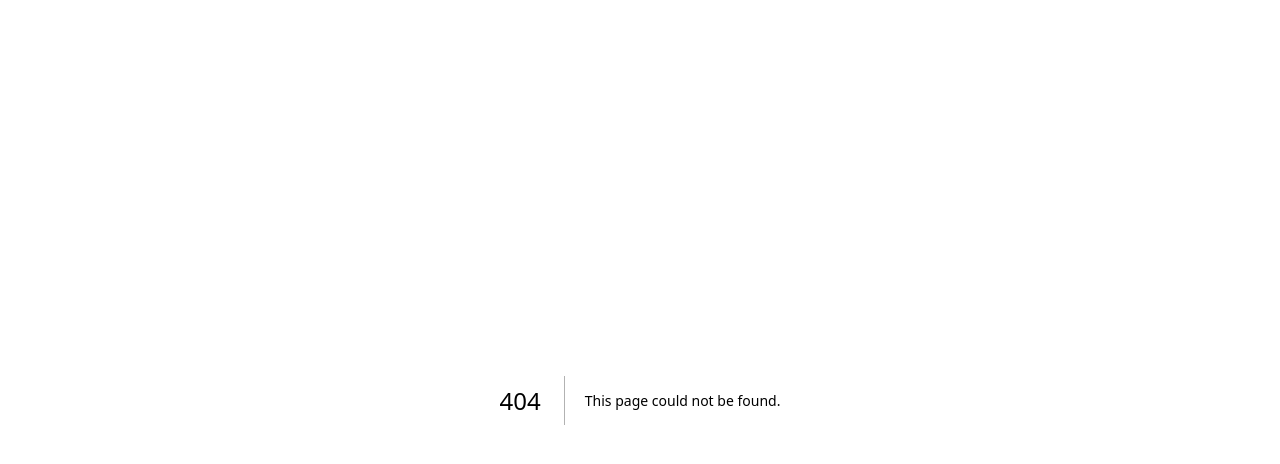
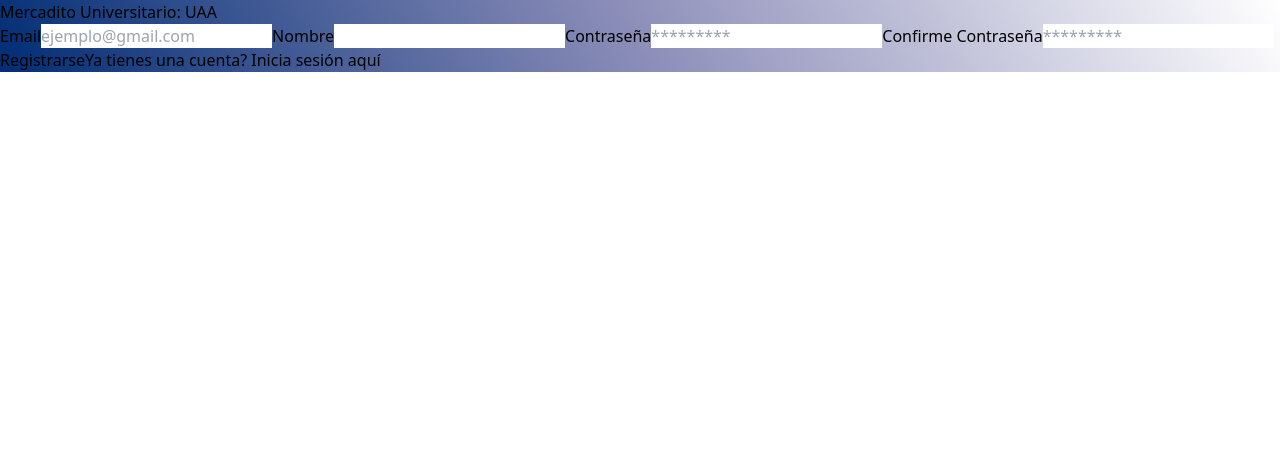
Before and after one commit to DavidJoao/mercadito-uaa, a Next.js app: page /signup in a window 1280 px wide. Before the commit this address had no page. Shown: the top 464 px of the page. Built offline with nearby package versions, Linux system fonts and the light colour scheme.

Commit message:
CREATE Signup page

```diff
--- /dev/null
+++ b/src/app/signup/page.js
@@ -0,0 +1,51 @@
+'use client'
+
+import Link from "next/link"
+import { useState } from "react"
+
+const page = () => {
+
+    //////////////////////////////////////////////////////// INITIAL OBJECTS
+
+    const initialForm = {
+        email: "",
+        name: "",
+        password: "",
+    }
+
+    //////////////////////////////////////////////////////// STATES
+
+    const [form, setForm] = useState(initialForm)
+    const [confirm, setConfirm] = useState("")
+
+    //////////////////////////////////////////////////////// HANDLERS
+    const handleChange = (e) => {
+        const { value, name } = e.target;
+
+        setForm({
+            ...form,
+            [name]: value
+        })
+    }
+
+  return (
+    <div className='main-background w-screen h-screen flex flex-col items-center justify-center'>
+        <h1 className="font-bold text-2xl text-white mb-4">Mercadito Universitario: UAA</h1>
+        <div className="w-[90%] h-[50%] md:h-auto md:w-[550px] p-5 bg-white/70 rounded shadow-2xl flex flex-col justify-center gap-2">
+            <label>Email</label>
+            <input required name="email" placeholder="ejemplo@gmail.com" className="input" onChange={handleChange}/>
+            <label>Nombre</label>
+            <input required name="name" className="input" onChange={handleChange}/>
+            <label>Contraseña</label>
+            <input required name="password" placeholder="*********" className="input" type="password" onChange={handleChange}/>
+            <label>Confirme Contraseña</label>
+            <input required placeholder="*********" className="input" type="password" onChange={(e) => setConfirm(e.target.value)}/>
+            { form.password === confirm ? ( <></> ) : ( <p className="red-button text-white font-bold">Las contraseñas no coinciden</p> ) }
+            <button className="mt-5 blue-button text-white" disabled={form.password === confirm ? false : true}>Registrarse</button>
+            <Link className="mt-5 text-center underline" href={'/login'}>Ya tienes una cuenta? Inicia sesión aquí</Link>
+        </div>
+    </div>
+  )
+}
+
+export default page
```
